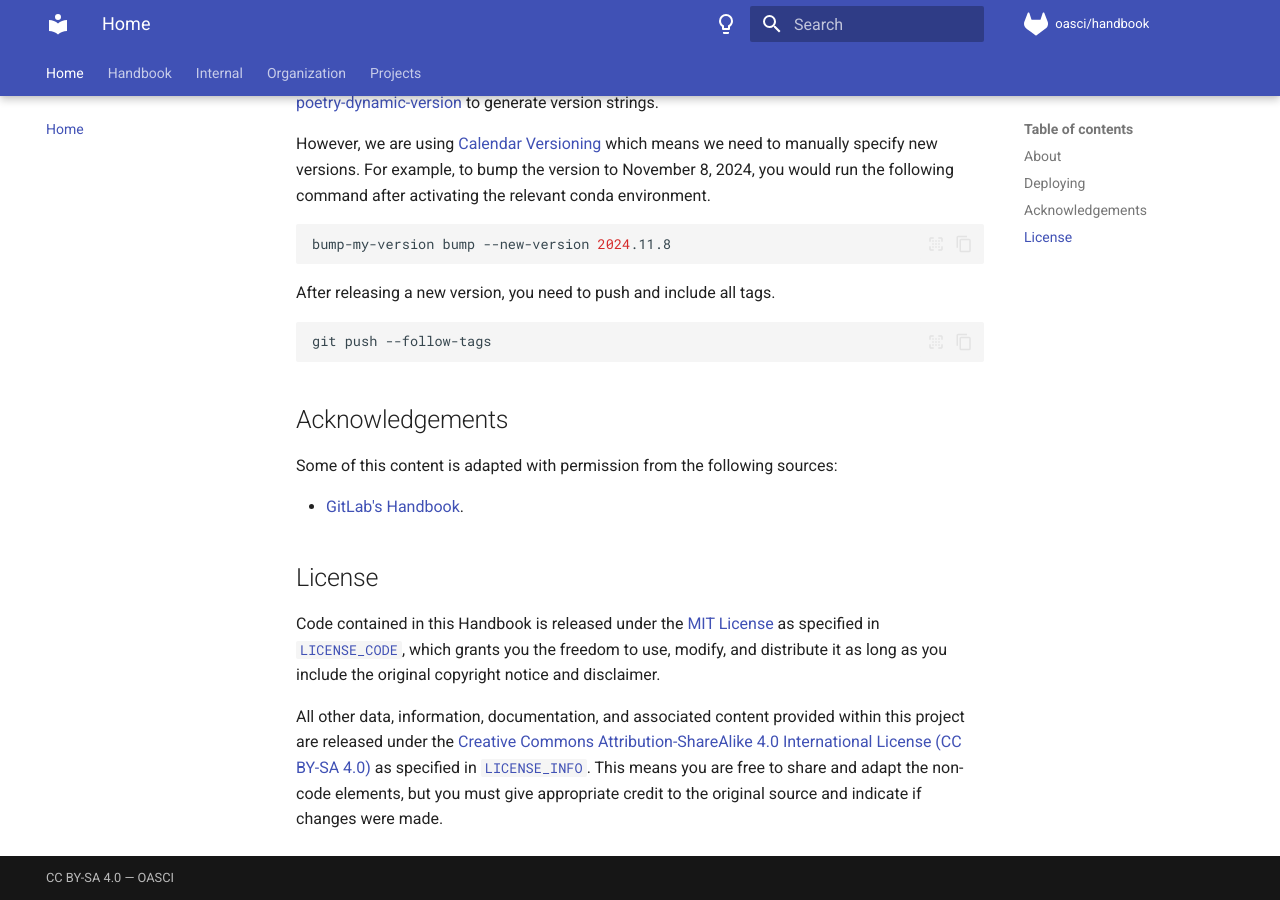
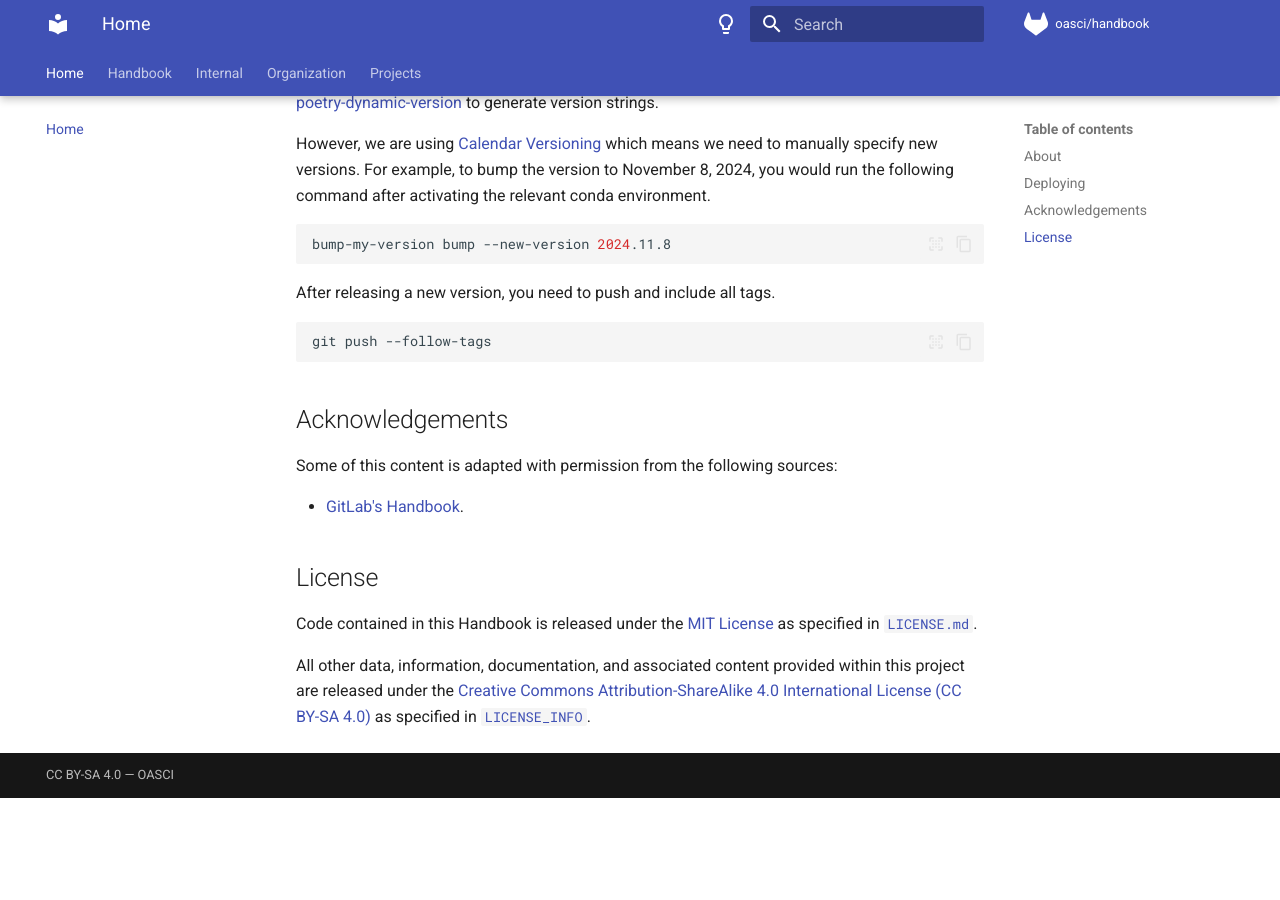
Before and after one commit to oasci/handbook, an MkDocs documentation site: the page built from handbook/index.md, in a window 1280 px wide and 900 px high, scrolled down 529 px. Built offline with MkDocs 1.6.1 and Material for MkDocs 9.7.7, drawn with Linux system fonts in a browser that asks for light colours; comment, search, counter and statistics services are not loaded; after the commit the page ends 1327 px from its top, so only the background shows below that.

Commit message:
Make license info more concise

```diff
--- a/handbook/index.md
+++ b/handbook/index.md
@@ -35,7 +35,6 @@ Some of this content is adapted with permission from the following sources:
 
 ## License
 
-Code contained in this Handbook is released under the [MIT License](https://spdx.org/licenses/MIT.html) as specified in [`LICENSE_CODE`](https://gitlab.com/oasci/handbook/-/blob/main/LICENSE_CODE.md), which grants you the freedom to use, modify, and distribute it as long as you include the original copyright notice and disclaimer.
+Code contained in this Handbook is released under the [MIT License](https://spdx.org/licenses/MIT.html) as specified in [`LICENSE.md`](https://gitlab.com/oasci/handbook/-/blob/main/LICENSE.md).
 
 All other data, information, documentation, and associated content provided within this project are released under the [Creative Commons Attribution-ShareAlike 4.0 International License (CC BY-SA 4.0)](https://creativecommons.org/licenses/by-sa/4.0/) as specified in [`LICENSE_INFO`](https://gitlab.com/oasci/handbook/-/blob/main/LICENSE_INFO.md).
-This means you are free to share and adapt the non-code elements, but you must give appropriate credit to the original source and indicate if changes were made.
```
Also changed, not shown: README.md (+1 -2 lines).
